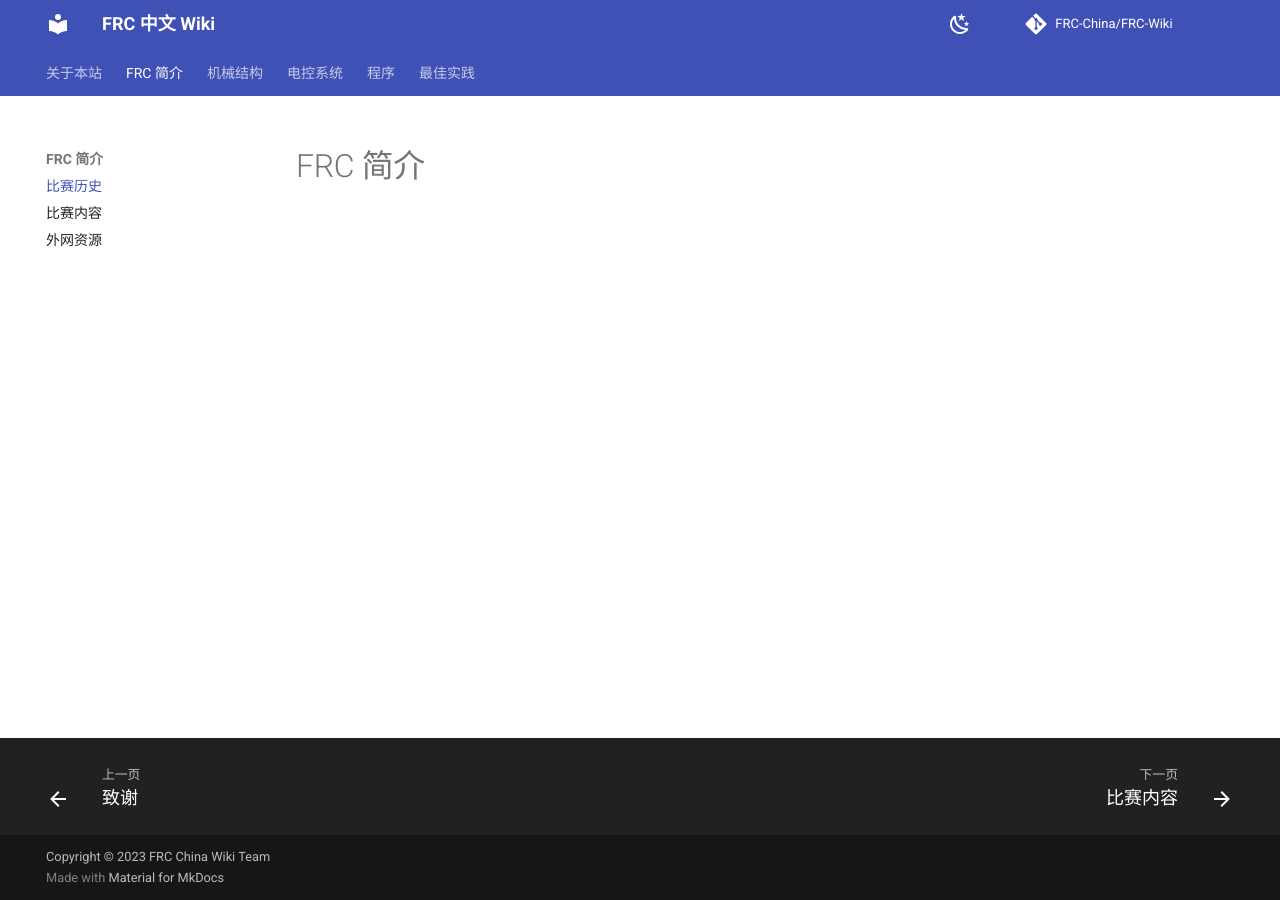
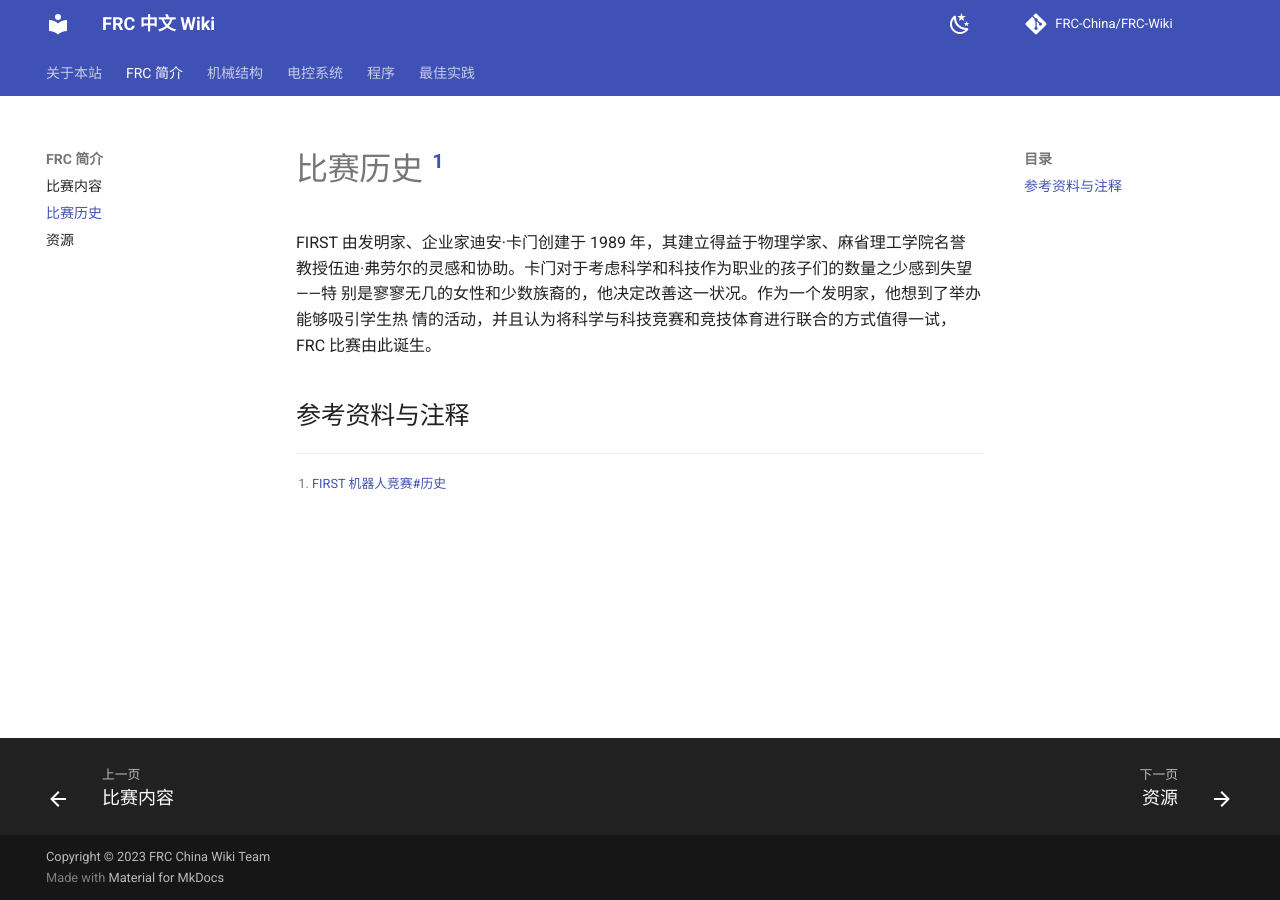
Before and after one commit to FRC-China/FRC-Wiki, an MkDocs documentation site: the page built from docs/intro/history.md, in a window 1280 px wide. Built offline with MkDocs 1.6.1 and Material for MkDocs 9.7.7, drawn with Linux system fonts in a browser that asks for light colours; comment, search, counter and statistics services are not loaded.

Commit message:
feat(intro): Complete The Intro Section

```diff
--- a/docs/intro/history.md
+++ b/docs/intro/history.md
@@ -1 +1,9 @@
-# FRC 简介
+# 比赛历史 [^ref1]
+
+FIRST 由发明家、企业家迪安·卡门创建于 1989 年，其建立得益于物理学家、麻省理工学院名誉
+教授伍迪·弗劳尔的灵感和协助。卡门对于考虑科学和科技作为职业的孩子们的数量之少感到失望——特
+别是寥寥无几的女性和少数族裔的，他决定改善这一状况。作为一个发明家，他想到了举办能够吸引学生热
+情的活动，并且认为将科学与科技竞赛和竞技体育进行联合的方式值得一试，FRC 比赛由此诞生。
+
+## 参考资料与注释
+[^ref1]: [FIRST 机器人竞赛#历史](https://zh.wikipedia.org/wiki/FIRST机器人竞赛#历史)
--- a/mkdocs.yml
+++ b/mkdocs.yml
@@ -15,9 +15,9 @@ nav:
       - FAQ: start/faq.md
       - 致谢: start/acknowledgement.md
   - FRC 简介:
+      - 比赛内容: intro/content.md
       - 比赛历史: intro/history.md
-      - 比赛内容: intro/content.md
-      - 外网资源: intro/resources.md
+      - 资源: intro/resources.md
   - 机械结构:
       - 结构概述: structure/overview.md
   - 电控系统:
```
Also changed, not shown: docs/intro/content.md (+26 -0 lines), docs/intro/resources.md (+14 -0 lines).
